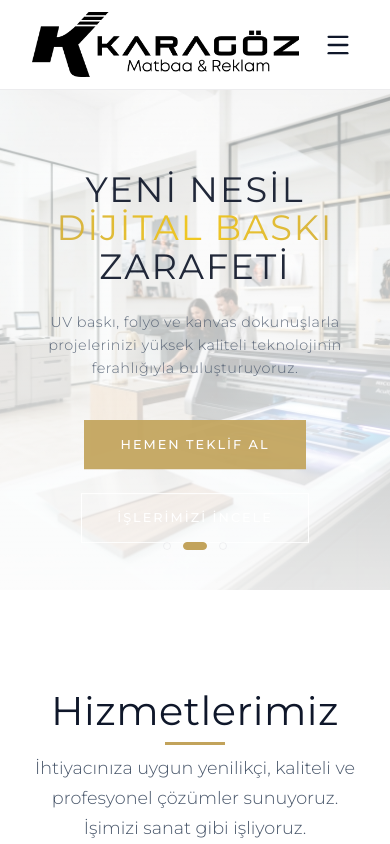
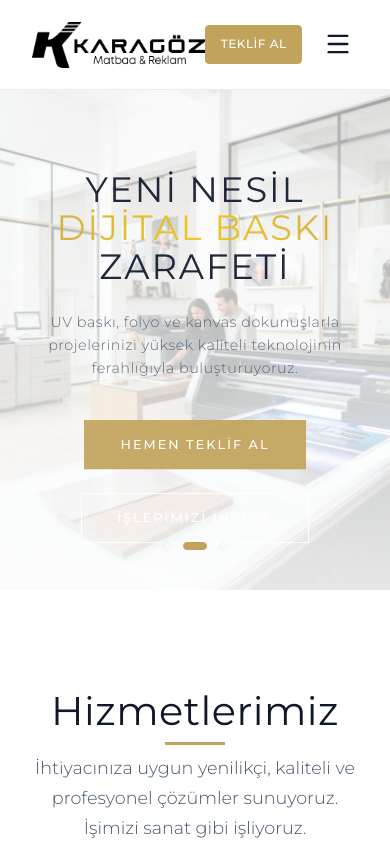
Before and after one commit to karagozmatbaareklam-lab/Karagoz-Lab, a Next.js app in the folder karagoz-matbaa/: page / in a window 390 px wide. Shown: the top 844 px of the page. Built offline with nearby package versions, Linux system fonts and the light colour scheme.

Commit message:
Minimize logo size and add minimal Teklif Al button to mobile header

```diff
--- a/karagoz-matbaa/src/components/Header.jsx
+++ b/karagoz-matbaa/src/components/Header.jsx
@@ -98,7 +98,7 @@ const Header = () => {
                 <Store size={20} />
               </a>
             </div>
-            <Link href="/#contact" className="btn btn-primary" style={{ padding: '0.8rem 1.8rem', whiteSpace: 'nowrap', fontWeight: 500 }}>Teklif Al</Link>
+            <Link href="/#contact" className={`btn btn-primary ${styles.headerBtn}`}>Teklif Al</Link>
             <button className={styles.hamburger} onClick={toggleMenu} aria-label="Menu">
               <Menu size={28} />
             </button>
--- a/karagoz-matbaa/src/components/Header.module.css
+++ b/karagoz-matbaa/src/components/Header.module.css
@@ -89,7 +89,7 @@
 }
 
 .logoImage {
-  height: 75px;
+  height: 58px;
   width: auto;
   display: block;
   flex-shrink: 0;
@@ -97,13 +97,21 @@
 }
 
 .scrolled .logoImage {
-  height: 60px;
+  height: 48px;
 }
 
 @media (max-width: 768px) {
   .logoImage {
-    height: 65px;
+    height: 46px;
   }
+}
+
+.headerBtn {
+  padding: 0.6rem 1.4rem;
+  font-size: 0.85rem;
+  font-weight: 500;
+  white-space: nowrap;
+  letter-spacing: 1px;
 }
 
 .nav {
@@ -218,8 +226,18 @@
     display: block;
   }
 
+  .actions {
+    gap: 1rem;
+  }
+
   .actions :global(.btn) {
-    display: none;
+    display: inline-flex;
+  }
+
+  .headerBtn {
+    padding: 0.5rem 0.9rem;
+    font-size: 0.75rem;
+    letter-spacing: 0.5px;
   }
 
   .hamburger {
```
